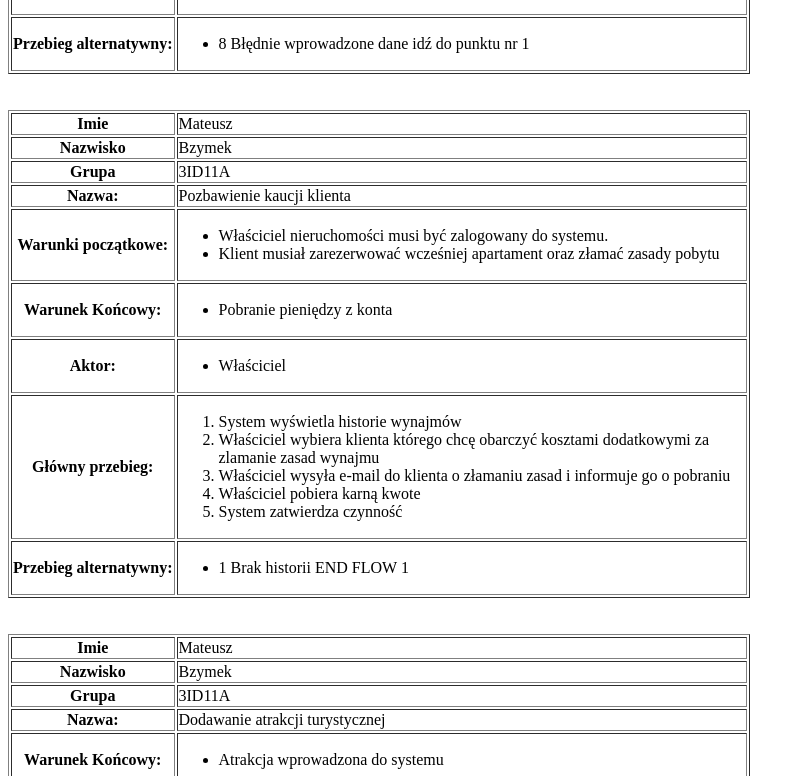
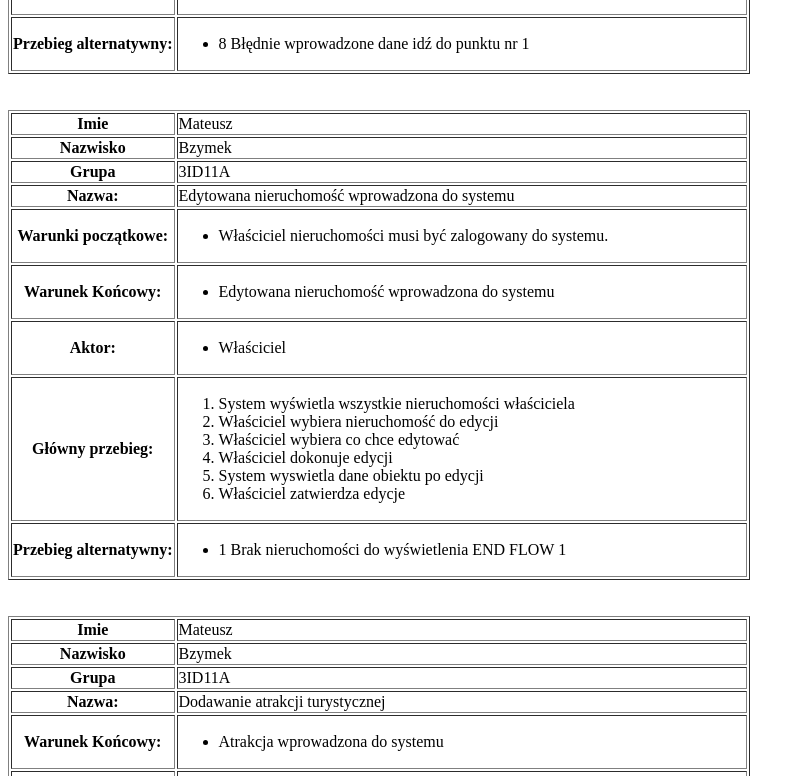
Before and after one commit to hubert123490/pms, a plain HTML site: page Etap_2/Scenariusze przypadków użycia.html in a window 1280 px wide. Shown: the part 619-1395 px from the top of the page, without its empty margins (0-805 px from the left). Drawn offline with Linux system fonts and the light colour scheme.

Commit message:
Update Scenariusze przypadków użycia.html

```diff
--- a/Etap_2/Scenariusze przypadków użycia.html
+++ b/Etap_2/Scenariusze przypadków użycia.html
@@ -145,7 +145,7 @@
         <tr>
             <th>Nazwa:</th>
             <td style="width: 15cm;">
-                Pozbawienie kaucji klienta
+                Edytowana nieruchomość wprowadzona do systemu
             </td>
         </tr>
         <tr>
@@ -155,9 +155,6 @@
                     <li>
                         Właściciel nieruchomości musi być zalogowany do systemu.
                     </li>
-                    <li>
-                        Klient musiał zarezerwować wcześniej apartament oraz złamać zasady pobytu
-                    </li>
                 </ul>
             </td>
         </tr>
@@ -166,7 +163,7 @@
             <td style="width: 15cm;">
                 <ul>
                     <li>
-                        Pobranie pieniędzy z konta
+                        Edytowana nieruchomość wprowadzona do systemu
                     </li>
                 </ul>
             </td>
@@ -186,19 +183,22 @@
             <td style="width: 15cm;">
                 <ol>
                     <li>
-                        System wyświetla historie wynajmów
+                        System wyświetla wszystkie nieruchomości właściciela
                     </li>
                     <li>
-                        Właściciel wybiera klienta którego chcę obarczyć kosztami dodatkowymi za zlamanie zasad wynajmu
+                        Właściciel wybiera nieruchomość do edycji
                     </li>
                     <li>
-                        Właściciel wysyła e-mail do klienta o złamaniu zasad i informuje go o pobraniu
+                        Właściciel wybiera co chce edytować
                     </li>
                     <li>
-                        Właściciel pobiera karną kwote
+                        Właściciel dokonuje edycji
                     </li>
                     <li>
-                        System zatwierdza czynność
+                        System wyswietla dane obiektu po edycji
+                    </li>
+                    <li>
+                        Właściciel zatwierdza edycje
                     </li>
                 </ol>
             </td>
@@ -209,7 +209,7 @@
                 <ul>
                     <li>
                         <span class="number">1</span>
-                        <span class="condition">Brak historii</span>
+                        <span class="condition">Brak nieruchomości do wyświetlenia</span>
                         <span class="reaction-additional"></span>
                         <span class="reaction-type">END FLOW</span>
                         <span class="reaction-goto">1</span>
```
